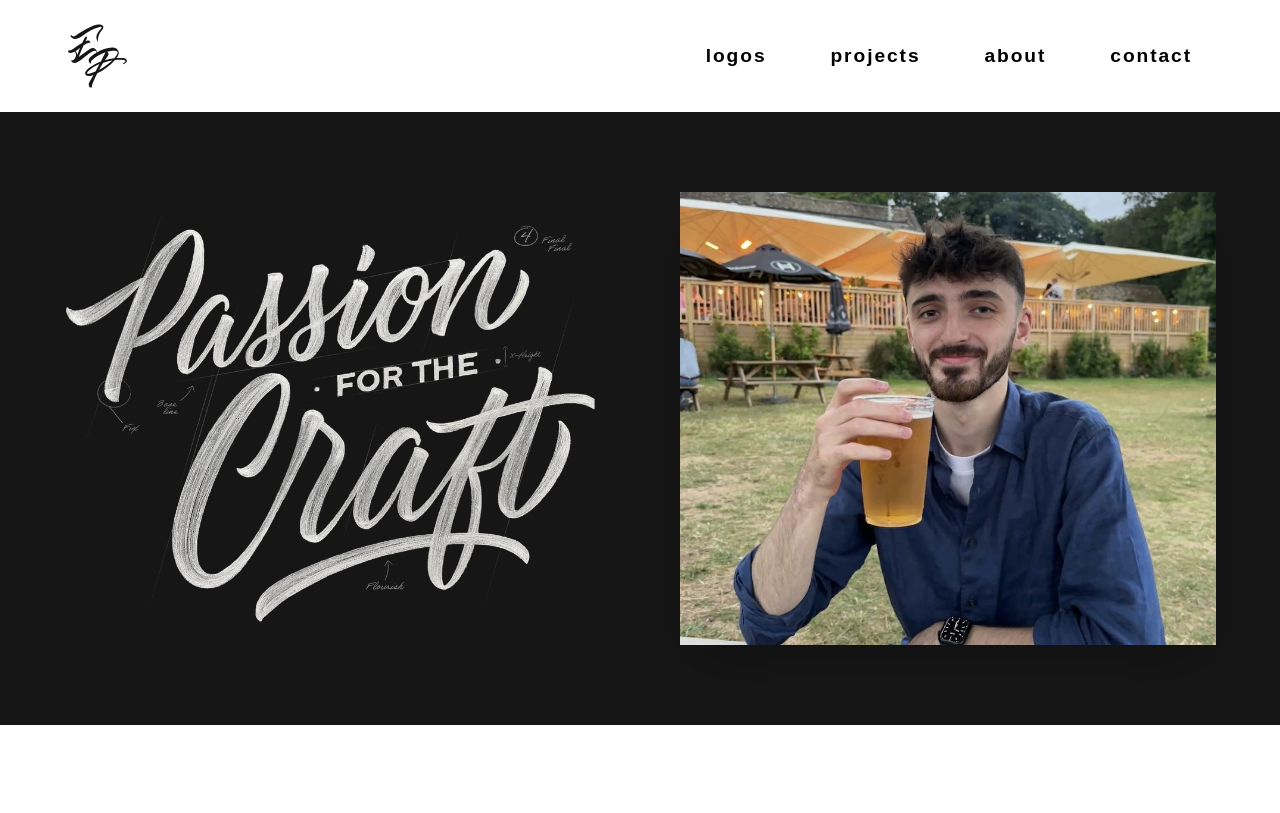
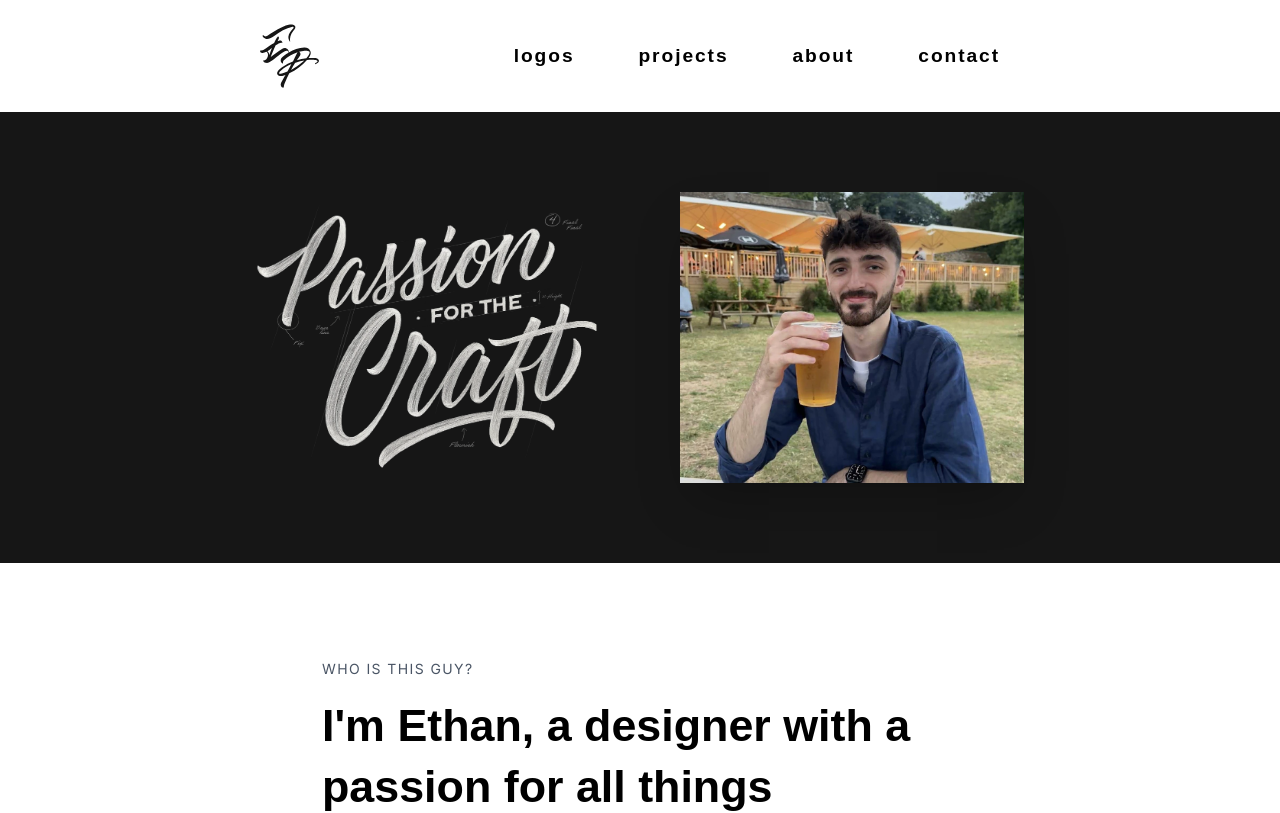
Before and after one commit to AntoniDev97/ethan-proctor, a Next.js app: page / in a window 1280 px wide. Shown: the top 813 px of the page. Built offline with nearby package versions, Linux system fonts and the light colour scheme; a web font is replaced by a local one.

Commit message:
Improve responsive layout container component

```diff
--- a/app/components/layout/Container.tsx
+++ b/app/components/layout/Container.tsx
@@ -10,7 +10,7 @@ interface ContainerProps {
 const Container: React.FC<ContainerProps> = ({ children, className = "" }) => {
   return (
     <div
-      className={`w-full px-4 md:px-6 lg:xl:px-16 ${className}`}
+      className={`w-full px-4 md:px-12 lg:px-32 xl:px-64 ${className}`}
     >
       {children}
     </div>
```
